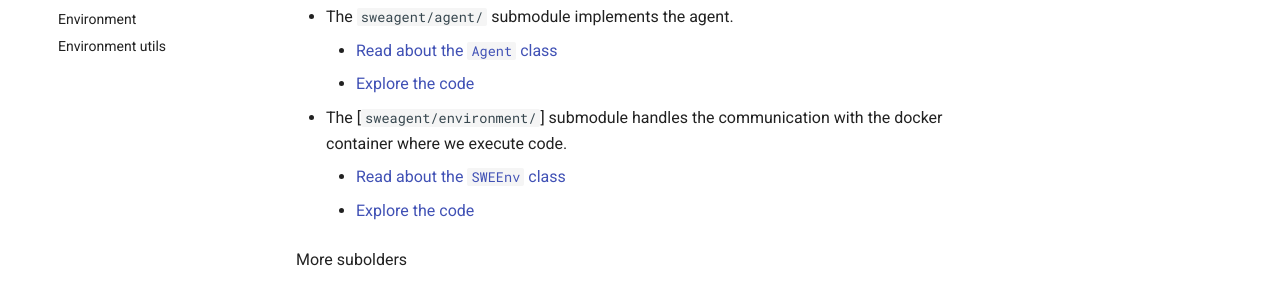
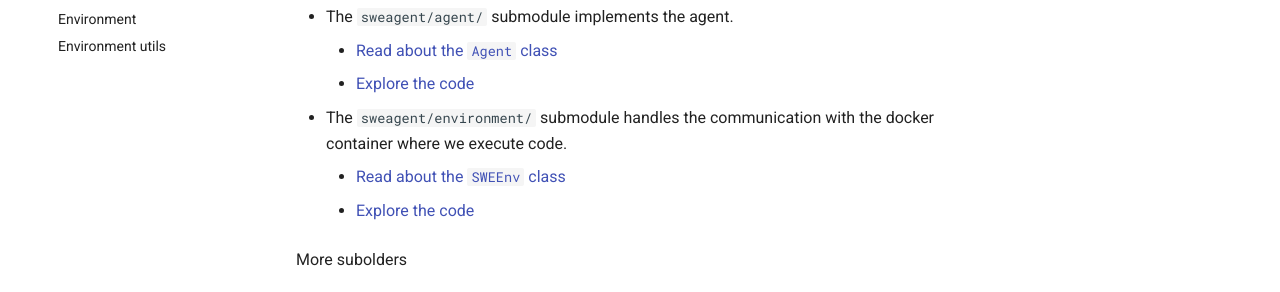
Before and after one commit to princeton-nlp/SWE-agent, an MkDocs documentation site: the page built from docs/reference/index.md, in a window 1280 px wide and 984 px high. Shown: the part 408-700 px from the top of the window. Built offline with MkDocs 1.6.1 and Material for MkDocs 9.7.7, drawn with Linux system fonts in a browser that asks for light colours; comment, search, counter and statistics services are not loaded.

Commit message:
Doc: Format fix

```diff
--- a/docs/reference/index.md
+++ b/docs/reference/index.md
@@ -11,7 +11,7 @@ The core:
 * The `sweagent/agent/` []() submodule implements the agent.
     * [Read about the `Agent` class](agent.md)
     * [Explore the code](https://github.com/princeton-nlp/SWE-agent/tree/main/sweagent/agent/)
-* The [`sweagent/environment/`] submodule handles the communication with the docker container where we execute code.
+* The `sweagent/environment/` submodule handles the communication with the docker container where we execute code.
     * [Read about the `SWEEnv` class](agent.md)
     * [Explore the code](https://github.com/princeton-nlp/SWE-agent/tree/main/sweagent/environment/)
 
```
